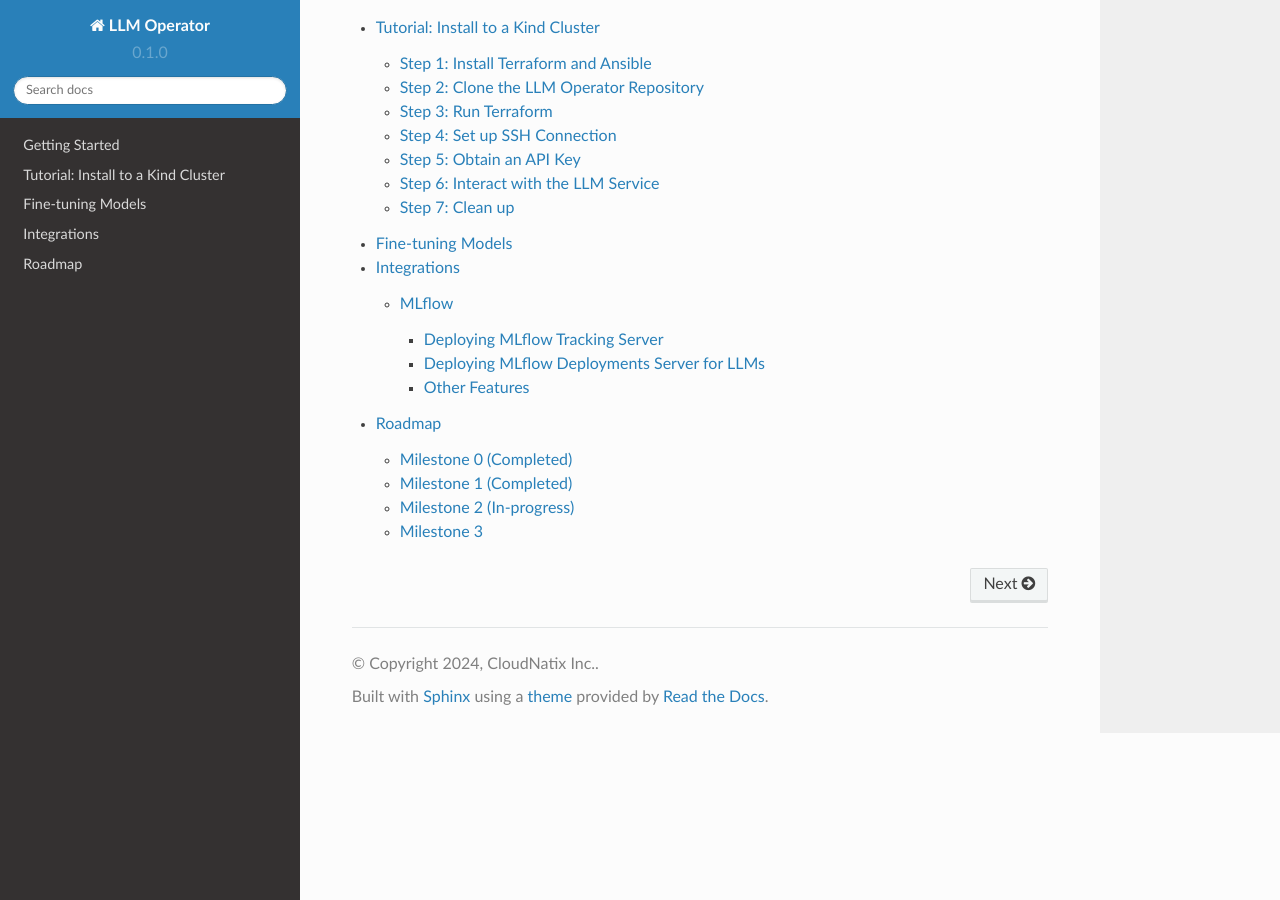
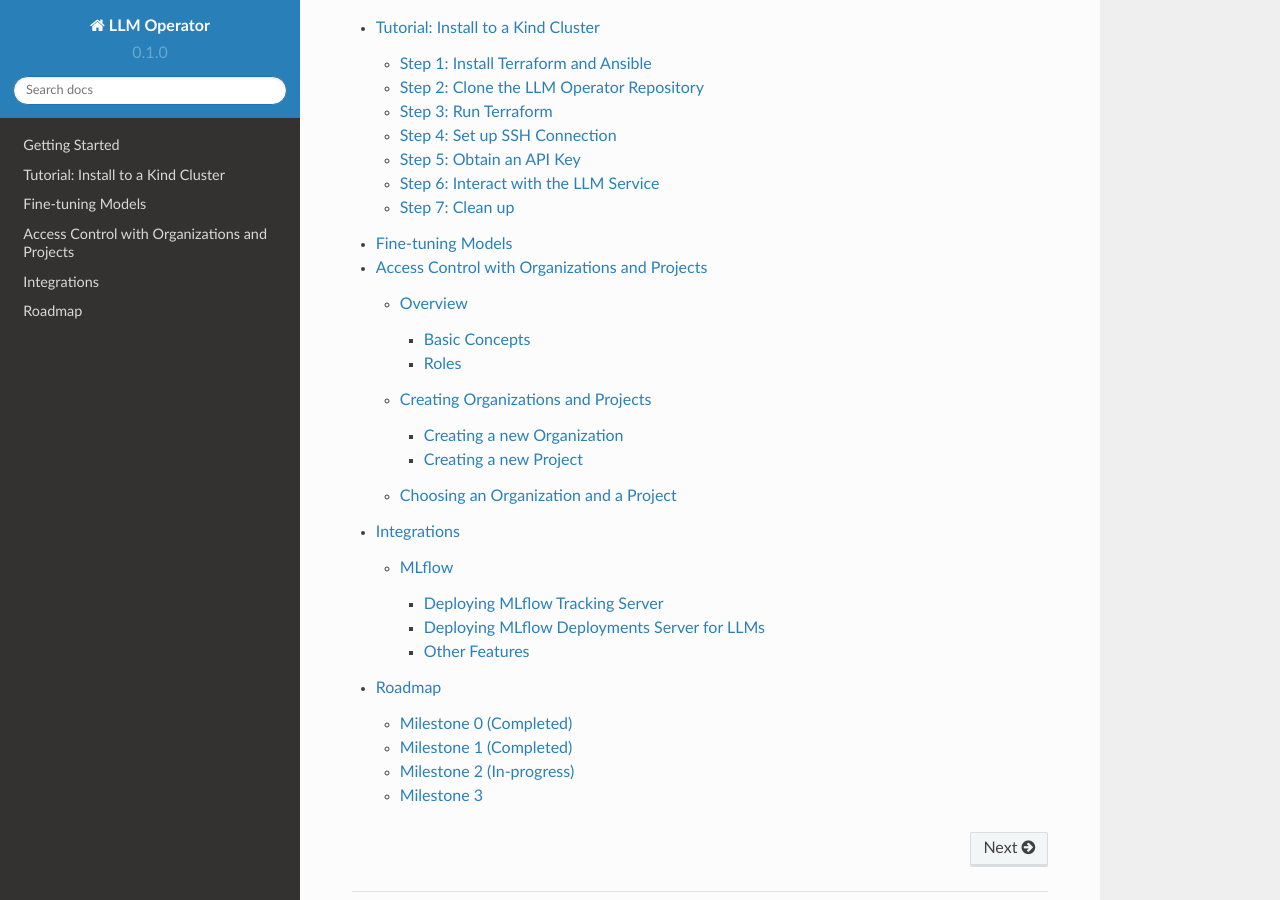
Before and after one commit to llm-operator/docs, a Sphinx documentation site: the page built from docs/source/index.rst, in a window 1280 px wide and 900 px high, scrolled down 901 px. Built offline with Sphinx 7.4.7 and the Read the Docs theme 2.0.0, drawn with Linux system fonts in a browser that asks for light colours; part of the change alters nothing that is shown.

Commit message:
Add a doc on access control (#27)

```diff
--- /dev/null
+++ b/docs/source/access_control.rst
@@ -0,0 +1,139 @@
+Access Control with Organizations and Projects
+==============================================
+
+Overview
+--------
+
+Basic Concepts
+^^^^^^^^^^^^^^
+
+LLM Operator provides access control with two concepts: `Organizations` and `Projects`.
+The basic concept follows `OpenAI API <https://help.openai.com/en/articles/9186755-managing-your-work-in-the-api-platform-with-projects>`_.
+
+You can define one or more than one organization. In each organization, you can define one or more
+than one project. For example, you can create an organization for each team in your company, and
+each team can create individual projects based on their needs.
+
+A project controls the visibility of resources such as models, fine-tuning jobs. For example, a model that is generated by a fine-tuned job in
+project `P` is only visible from project members in `P`.
+
+A project is also associated with a Kubernetes namespace. Fine-tuning jobs for project `P` run in the Kubernetes namespace
+associated with `P` (and quota management is applied).
+
+Roles
+^^^^^
+
+Each user has an `organization role` and a `project role`, and these roles control resources that a user can access and actions that a user can take.
+
+An organization role is either ``owner`` or ``reader``. A project role is either ``owner`` or ``member``. If you want to allow a user
+to use LLM Operator without any organization/project management privilege, you can grant the organization role ``reader`` and the project role ``member``.
+If you want to allow a user to manage the project, you can grant the project role ``owner``.
+
+The following summarizes how these role implements the access control:
+
+- A user can access resources in project `P` in organization `O` if the user is a ``member`` of `P`, ``owner`` of `P`, or ``owner`` of `O`.
+- A user can manage project `P` (e.g., add a new member) in organization `O` if the user is an ``owner`` of `P` or ``owner`` of `O`.
+- A user can manage organization `O` (e.g., add a new member) if the user is an ``owner`` of `O`.
+- A user can create a new organization if the user is an ``owner`` of the initial organization that is created by default.
+
+Please note that a user who has organization role ``reader`` role cannot access resources in the organization unless the user is
+added to a project in the organization.
+
+
+Creating Organizations and Projects
+-----------------------------------
+
+You can use CLI ``llmo`` to create a new organization and a project.
+
+Creating a new Organization
+^^^^^^^^^^^^^^^^^^^^^^^^^^^
+
+You can run the following command to create a new organization.
+
+.. code-block:: console
+
+   llmo auth organizations create --title <organization title>
+
+.. note::
+
+   You can also type ``llm auth orgs`` instead of ``llm auth organizations``.
+
+You can confirm that the new organization is created by running:
+
+.. code-block:: console
+
+   llmo auth organizations list
+
+Then you can add a user member to the organization.
+
+.. code-block:: console
+
+   llmo auth organizations add-member --title <organization title> --email <email-address of the member> --role <role>
+
+The role can be either ``owner`` or ``reader``.
+
+You can confirm organization members by running:
+
+.. code-block:: console
+
+   llmo auth organizations list-members --title <organization title>
+
+
+Creating a new Project
+^^^^^^^^^^^^^^^^^^^^^^
+
+You can take a similar flow to create a new project. To create a new project, run:
+
+.. code-block:: console
+
+   llmo auth projects create --title <project title> --organization-title <organization title>
+
+To confirm the project is created, run:
+
+.. code-block:: console
+
+   llmo auth projects list --organization-title <organization title>
+
+Then you can add a user member to the project.
+
+.. code-block:: console
+
+   llmo auth projects add-member --title <project title> --organization-title <organization title> --email <email-address of the member> --role <role>
+
+The role can be either ``owner`` or ``member``.
+
+You can confirm project members by running:
+
+.. code-block:: console
+
+   llmo auth projects list-members --title <project title> --organization-title <organization title>
+
+If you want to avoid setting ``--organization-title`` in each command, you can set the current context by running the following command:
+
+.. code-block:: console
+
+   llmo context set organization <organization title>
+
+
+Choosing an Organization and a Project
+--------------------------------------
+
+You can use `llmo context set` to set the current context.
+
+.. code-block:: console
+
+   llmo context set organization <organization title>
+   llmo context set project <project title>
+
+Then the selected context is applied to CLI commands (e.g., ``llmo models list``).
+
+When you create a new API key, the key will be associated with the project in the current context. Suppose that
+a user runs the following commands:
+
+.. code-block:: console
+
+   llmo context set organization my-org
+   llmo context set project my-project
+   llmo auth api-keys create --name my-key
+
+The newly created API key is associated with project ``my-project``.
--- a/docs/source/index.rst
+++ b/docs/source/index.rst
@@ -43,5 +43,6 @@ Contents
    getting_started
    tutorial
    fine_tuning
+   access_control
    integrations
    roadmap
```
